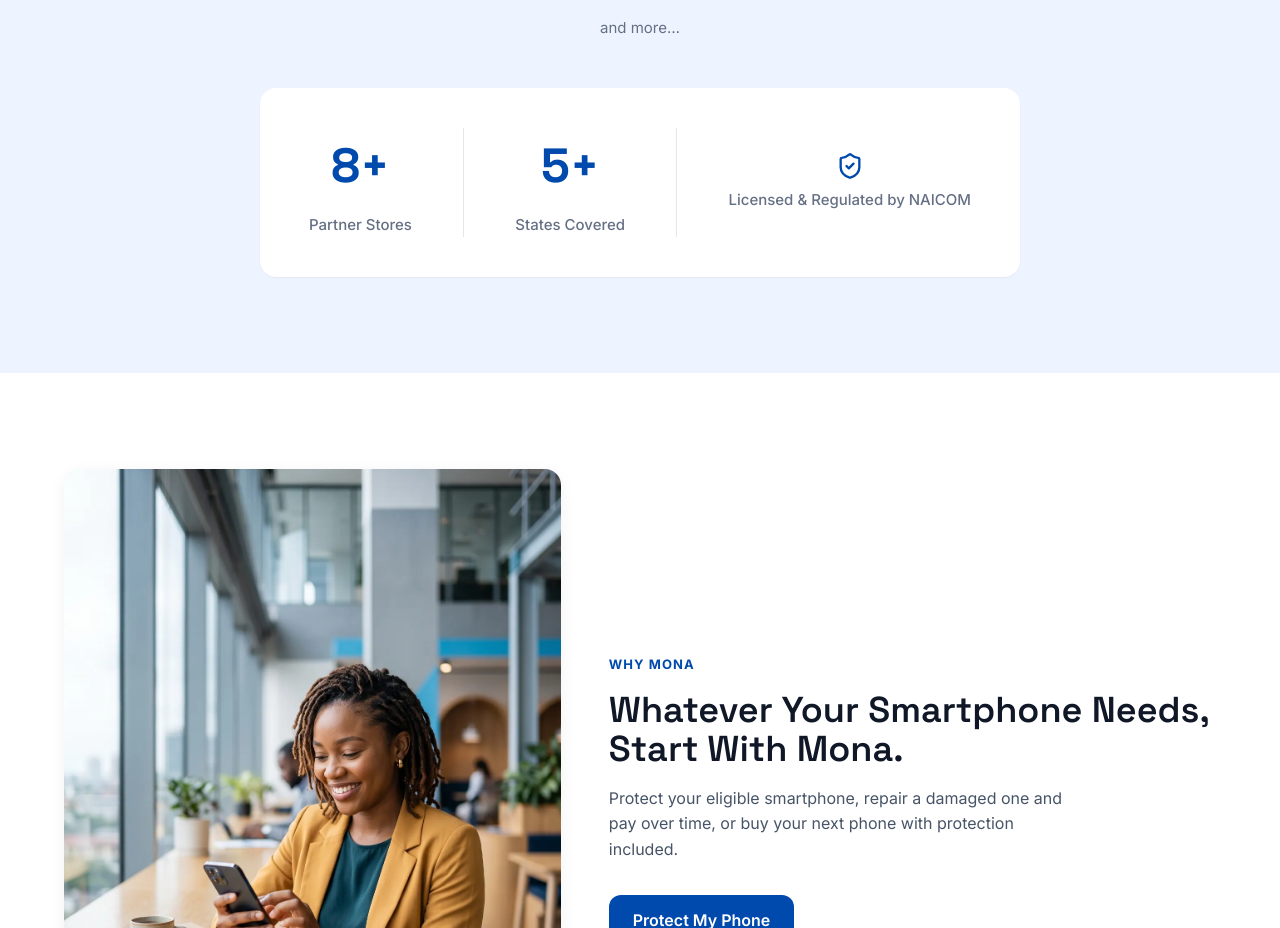
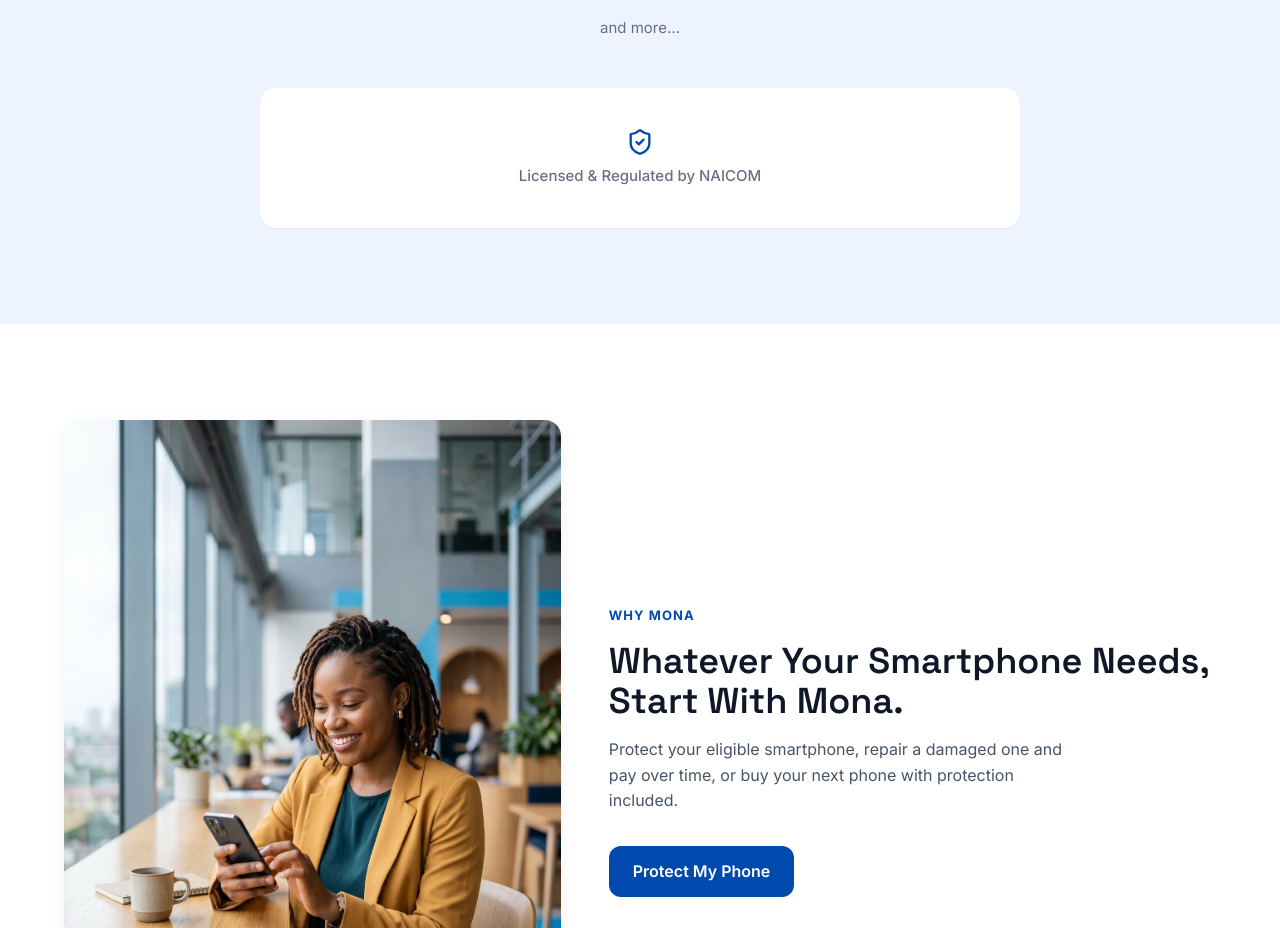
Before and after one commit to codemande/mona-mona, a React (Vite) app: page / in a window 1280 px wide. Shown: the part 2726-3654 px from the top of the page. Built offline with nearby package versions, Linux system fonts and the light colour scheme.

Commit message:
chore: comment out StatTile components in Home for layout adjustments

```diff
--- a/src/pages/Home.jsx
+++ b/src/pages/Home.jsx
@@ -220,10 +220,10 @@
         <SectionHeader eyebrow="Our Network" title="Built With Trusted Partners" align="center" />
         <PartnerLogos />
         <div className={styles.statsBand}>
-          <StatTile value={storeCount} suffix="+" label="Partner Stores" />
+          {/* <StatTile value={storeCount} suffix="+" label="Partner Stores" />
           <div className={styles.statDivider} aria-hidden="true" />
           <StatTile value={stateCount} suffix="+" label="States Covered" />
-          <div className={styles.statDivider} aria-hidden="true" />
+          <div className={styles.statDivider} aria-hidden="true" /> */}
           <div className={styles.statTile}>
             <span className={styles.statValue}>
               <ShieldCheck size={28} aria-hidden="true" />
```
